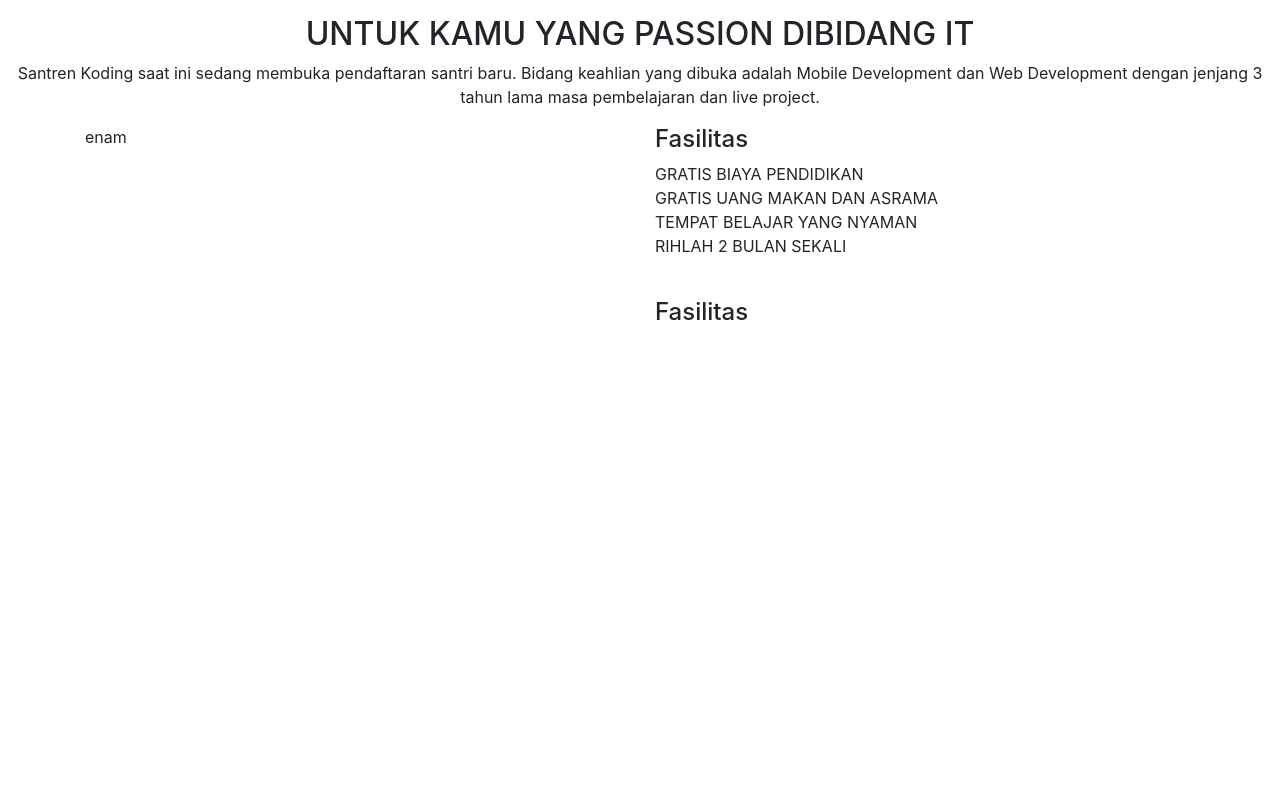
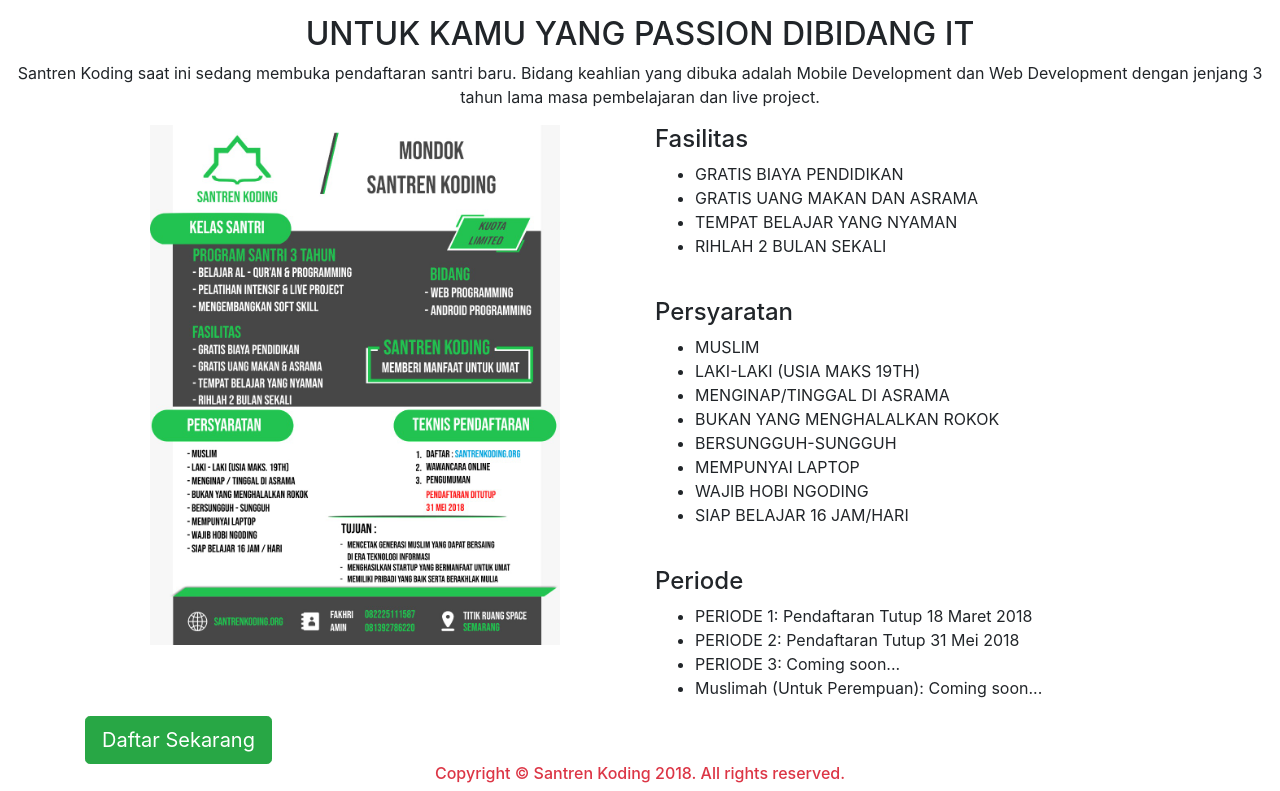
Before and after one commit to Musbahniar/clone-santren, a React (Create React App) app: page / in a window 1280 px wide. Shown: the part 576-1367 px from the top of the page. Before the commit the page ends 911 px from the top, so only its background shows below. Built offline with nearby package versions, Linux system fonts and the light colour scheme.

Commit message:
Upload  Mondek Page Final

```diff
--- a/src/pages/Mondok.js
+++ b/src/pages/Mondok.js
@@ -2,7 +2,7 @@
 import { Jumbotron, Button } from 'reactstrap';
 import Logo from '../img/santrenkoding_logo.png';
 import Poster from '../img/poster.jpg';
-import { Container, Row, Col } from 'reactstrap';
+import Footer from '../component/Footer';
 
 export default class Mondok extends Component {
   render() {
@@ -26,20 +26,42 @@
             </div>
             <div className="container">
               <div className="row">
-                <div className="col-6">enam</div>
+                <div className="col-6" align="center"><img src = {Poster} height="520"></img></div>
                 <div className="col-6">
-                <h4>Fasilitas</h4>
-                <ul className="list-unstyled">
+                    <h4>Fasilitas</h4>
+                    <ul>
                         <li>GRATIS BIAYA PENDIDIKAN</li>
                         <li>GRATIS UANG MAKAN DAN ASRAMA</li>
                         <li>TEMPAT BELAJAR YANG NYAMAN</li>
                         <li>RIHLAH 2 BULAN SEKALI</li>
                     </ul>
                     <br />
-                    <h4>Fasilitas</h4>
+                    <h4>Persyaratan</h4>
+                    <ul>
+                        <li>MUSLIM</li>
+                        <li>LAKI-LAKI (USIA MAKS 19TH)</li>
+                        <li>MENGINAP/TINGGAL DI ASRAMA</li>
+                        <li>BUKAN YANG MENGHALALKAN ROKOK</li>
+                        <li>BERSUNGGUH-SUNGGUH</li>
+                        <li>MEMPUNYAI LAPTOP</li>
+                        <li>WAJIB HOBI NGODING</li>
+                        <li>SIAP BELAJAR 16 JAM/HARI</li>
+                    </ul>
+                    <br />
+                    <h4>Periode</h4>
+                    <ul>
+                        <li>PERIODE 1: Pendaftaran Tutup 18 Maret 2018</li>
+                        <li>PERIODE 2: Pendaftaran Tutup 31 Mei 2018</li>
+                        <li>PERIODE 3: Coming soon...</li>
+                        <li>Muslimah (Untuk Perempuan): Coming soon...</li>
+                    </ul>
+                </div>
+                <div className="container">
+                <Button color="success" size="lg" >Daftar Sekarang</Button>{' '}
                 </div>
               </div>
             </div>
+            <Footer />
       </div>
     )
   }
```
